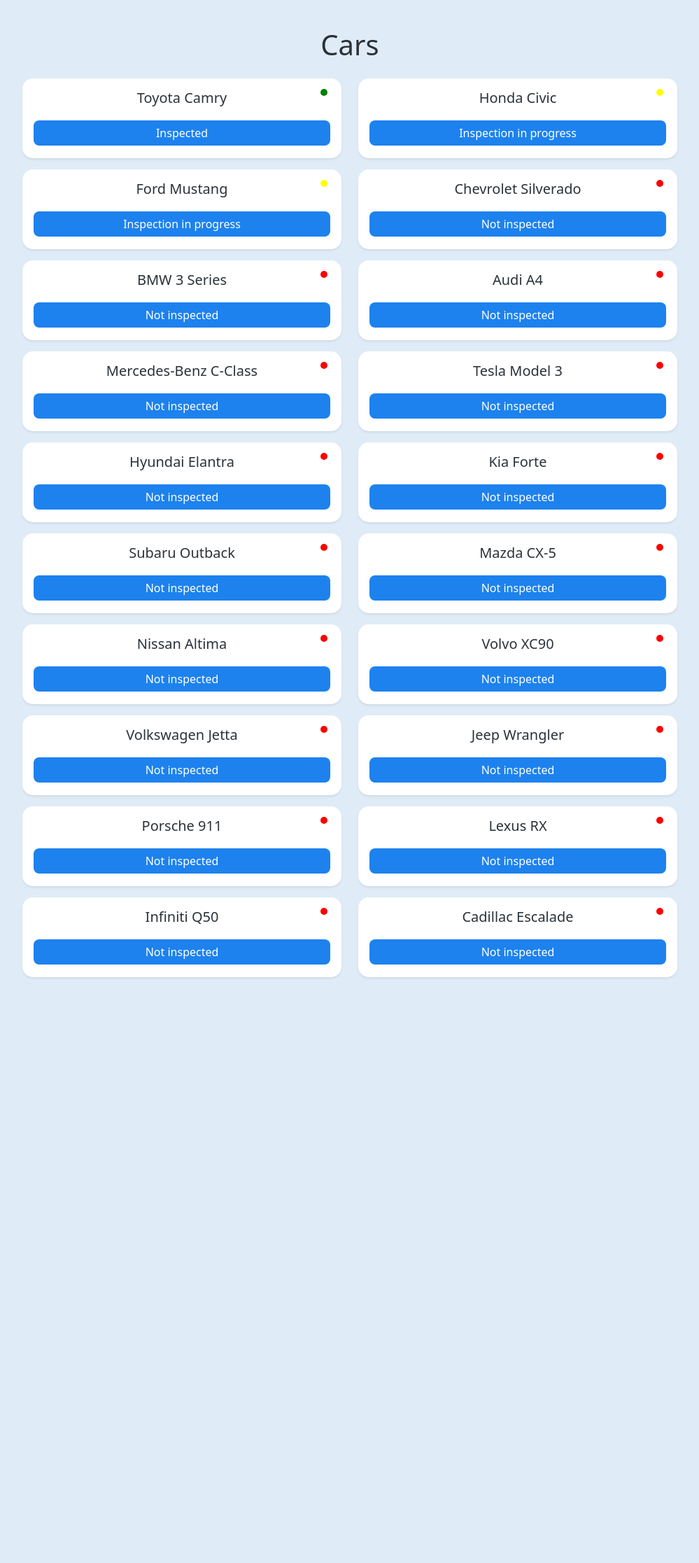
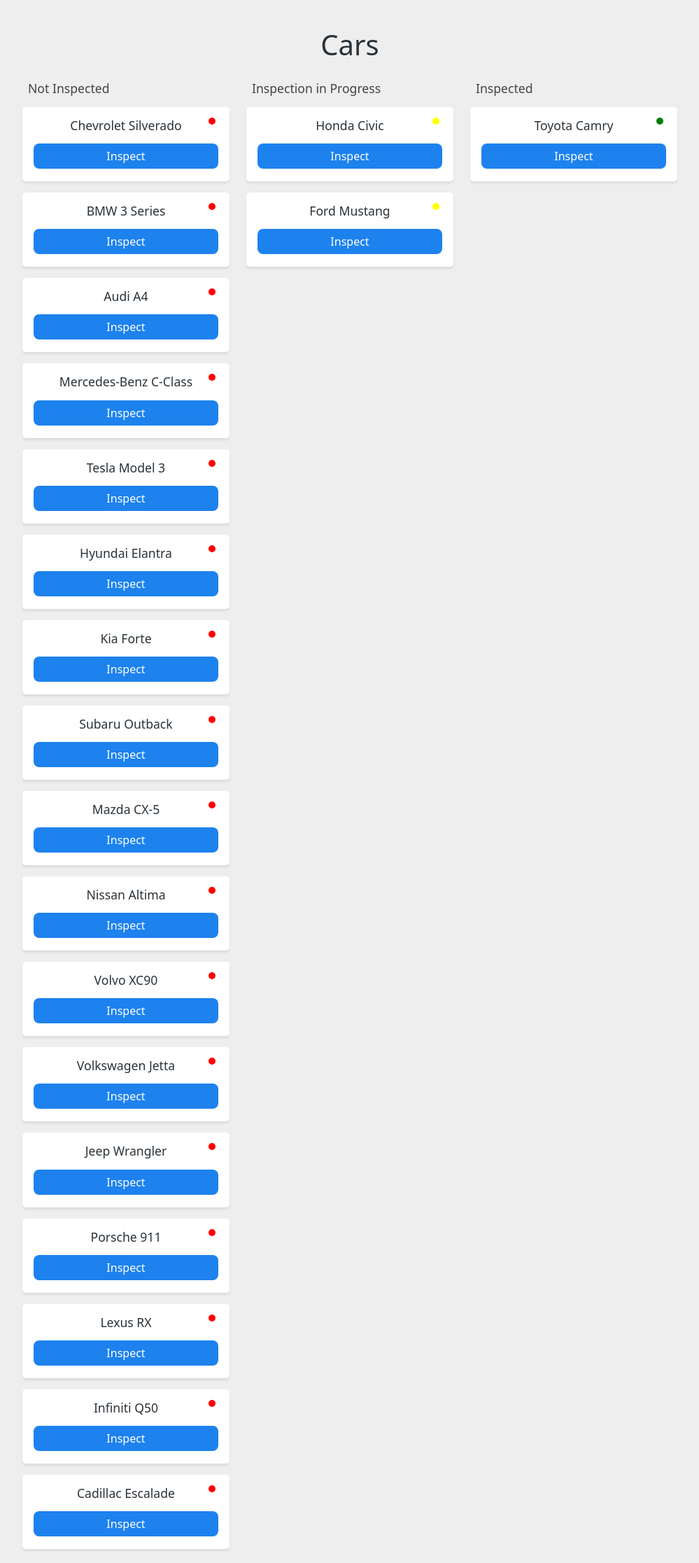
Before and after one commit to jolwnn/Car-Inspector-App, a Flask app: page / in a window 1280 px wide. Shown: the whole page at 70% size, without its empty margins (140-1139 px from the left). Before the commit the page ends 1397 px from the top, so only its background shows below. Run offline with Flask 3, Linux system fonts and the light colour scheme; data comes from the database, SQL or seed files in the repository.

Commit message:
Updated look of homepage

```diff
--- a/static/style.css
+++ b/static/style.css
@@ -1,8 +1,19 @@
 body {
-    background-color: #dfecf7;
+    background-color: #eeeeee;
     color: #2a3238;
     margin-bottom: 20px;
+}
 
+h3 {
+    font-size: 110%;
+    color: #434445;
+    margin-top: 20px;
+    margin-bottom: 0px;
+    margin-left: 8px;
+}
+
+h5 {
+    font-size: 110%;
 }
 
 .text-center {
@@ -15,8 +26,8 @@
 }
 
 .card {
-    box-shadow: 0 2px 3px #3b494f1a;
-    border-radius: 15px;
+    box-shadow: 0 3px 3px #3b494f1a;
+    border-radius: 5px;
     border: none;
     position: relative;
 }
@@ -29,7 +40,7 @@
 
 .btn {
     width: 100%;
-    margin-top: 10px;
+    margin-top: 5px;
     margin-bottom: 2px;
     border-radius: 8px;
 }
--- a/templates/index.html
+++ b/templates/index.html
@@ -10,33 +10,30 @@
 <body>
     <h1 class="text-center">Cars</h1>
     <div class="container"> <!-- Displays list of cars -->
-        <div class="row justify-content-center">
-            {% for car in cars %}
-            <div class="col-md-6">
+        <div class="row">
+            <!-- Organise cars in columns by status of inspection -->
+            {% for status, color in [(0, 'red'), (1, 'yellow'), (2, 'green')] %}
+            <div class="col-md-4">
+                <h3 class="text-start">
+                    {% if status == 0 %}
+                    Not Inspected
+                    {% elif status == 1 %}
+                    Inspection in Progress
+                    {% else %}
+                    Inspected
+                    {% endif %}
+                </h3>
+                <!-- Gets all cars of that status -->
+                {% for car in cars if car[2] == status %}
                 <div class="card mt-3">
                     <!-- Colored circle for inspection status -->
-                    <div class="status-indicator" style="background-color:
-                        {% if car[2] == 0 %}
-                        red;    <!-- Not inspected yet-->
-                        {% elif car[2] == 1 %}
-                        yellow; <!-- Inspecting -->
-                        {% else %}
-                        green;  <!-- Inspected -->
-                        {% endif %}
-                    ">
-                    </div>
-
+                    <div class="status-indicator" style="background-color: {{ color }};"></div>
                     <div class="card-body">
                         <h5 class="card-title">{{ car[1] }}</h5>
-                        {% if car[2] == 0 %} <!-- Checks inspection status -->
-                            <button class="btn btn-primary" onclick="window.location.href='/inspection_results/{{ car[0] }}'">Not inspected</button>
-                        {% elif car[2] == 1 %}
-                            <button class="btn btn-primary" onclick="window.location.href='/inspection_results/{{ car[0] }}'">Inspection in progress</button>
-                        {% else %}
-                            <button class="btn btn-primary" onclick="window.location.href='/inspection_results/{{ car[0] }}'">Inspected</button>
-                        {% endif %}
+                        <button class="btn btn-primary" onclick="window.location.href='/inspection_results/{{ car[0] }}'">Inspect</button>
                     </div>
                 </div>
+                {% endfor %}
             </div>
             {% endfor %}
         </div>
```
Also changed, not shown: database.py (line endings or trailing spaces), server.py (line endings or trailing spaces), templates/inspection_results.html (line endings or trailing spaces).
